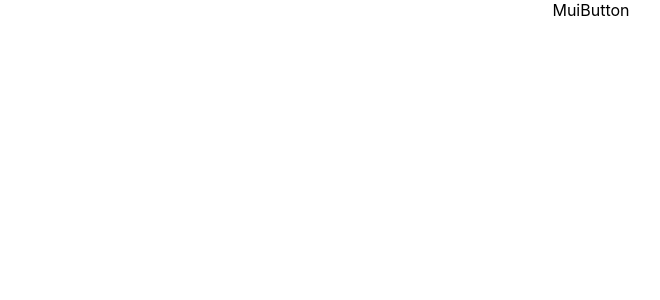
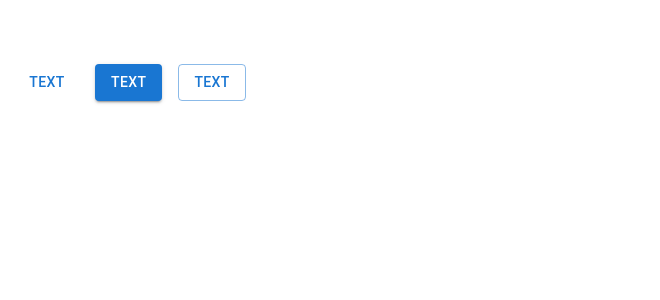
Before and after one commit to seaboyz/react-mui-demo, a React (Create React App) app: page / in a window 1280 px wide. Shown: the top 300 px of the page, without its empty margins (49-709 px from the left). Built offline with nearby package versions, Linux system fonts and the light colour scheme.

Commit message:
Add MuiButton

```diff
--- a/src/App.css
+++ b/src/App.css
@@ -1,5 +1,5 @@
 .App {
-  text-align: center;
+  padding: 4rem;
 }
 
 .App-logo {
--- a/src/components/MuiButton.tsx
+++ b/src/components/MuiButton.tsx
@@ -1,5 +1,12 @@
+import { Button } from "@mui/material"
+import { Stack } from "@mui/system"
+
 export const MuiButton = () => {
   return (
-    <div>MuiButton</div>
+    <Stack spacing={2} direction={"row"} >
+      <Button variant="text" href="www.google.com">Text</Button>
+      <Button variant="contained">Text</Button>
+      <Button variant="outlined">Text</Button>
+    </Stack>
   )
 }
```
